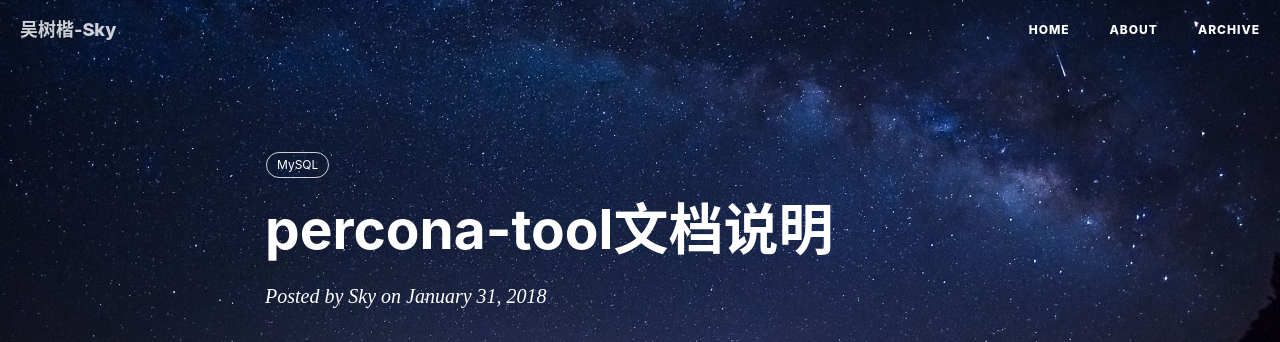
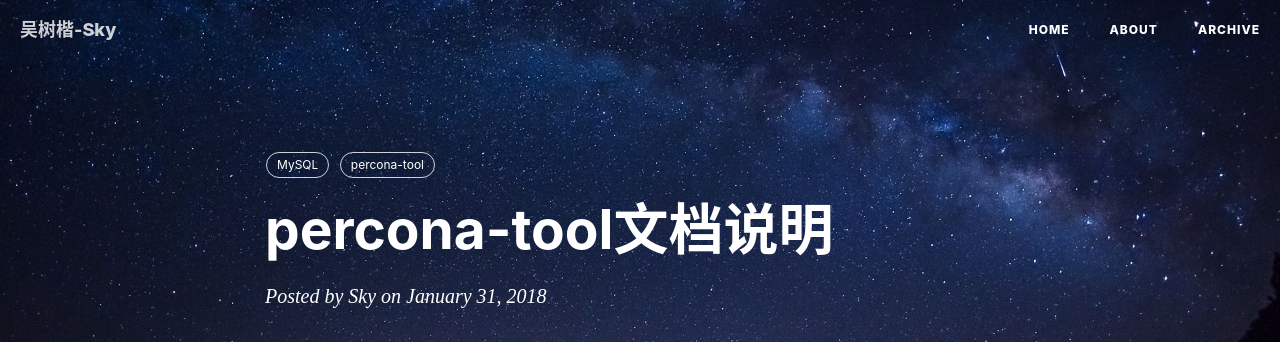
Before and after one commit to wsk1103/wsk1103.github.io, a Jekyll site: the page built from _posts/2018-01-31-percona-tool文档说明.md, in a window 1280 px wide and 900 px high. Shown: the top 342 px of the window. Built offline with Jekyll 4.4.1, drawn with Linux system fonts in a browser that asks for light colours; nearby versions of some CDN libraries; our own code applies the rules of GitHub Pages for plain Markdown files; comment, search, counter and statistics services are not loaded; some of the changed text lies outside the part shown.

Commit message:
add note

```diff
--- a/_posts/2018-01-31-percona-tool文档说明.md
+++ b/_posts/2018-01-31-percona-tool文档说明.md
@@ -3,6 +3,8 @@ title: "percona-tool文档说明"
 
 tags:
   - MySQL
+  - percona-tool
+
 ---
 
 
```
